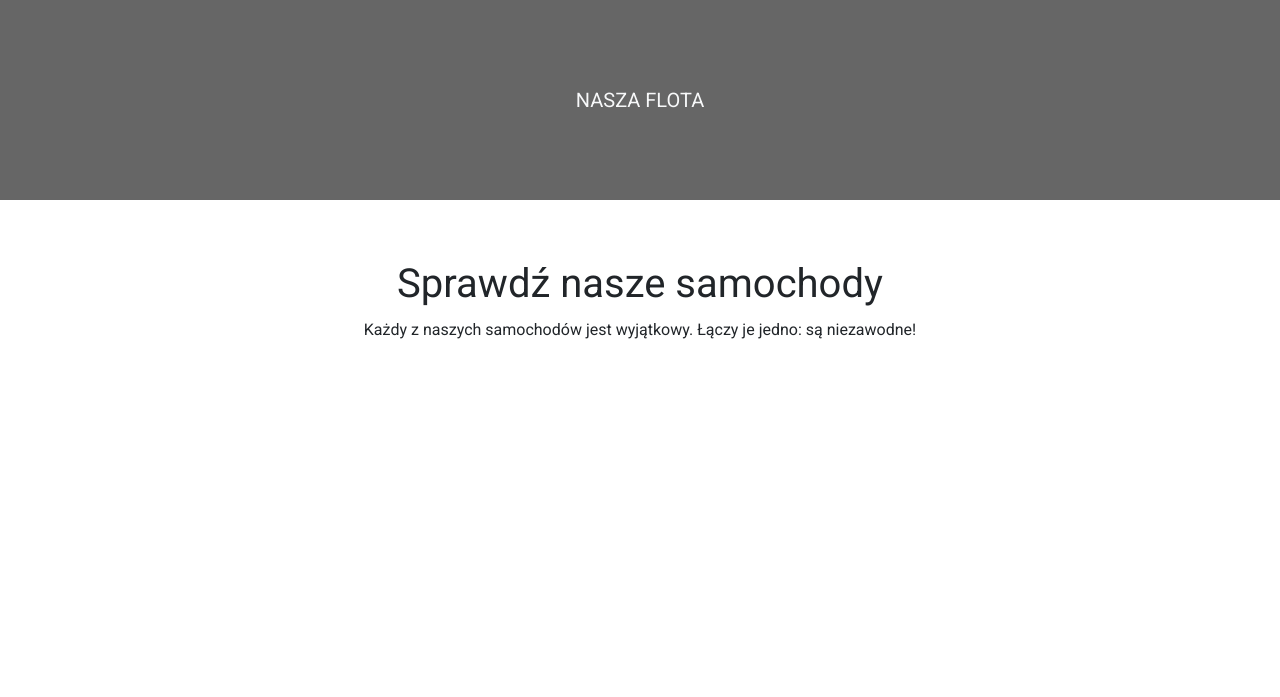
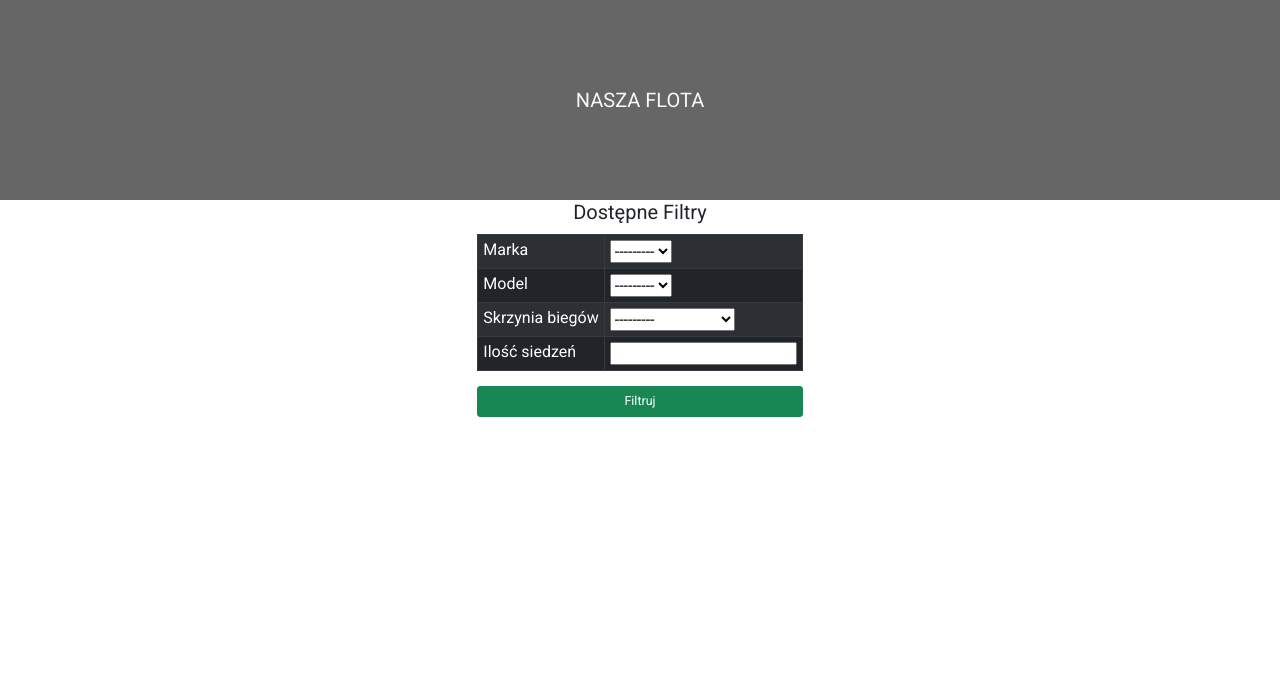
Before and after one commit to RomanH83/CarRentalSite, a Django app: page /carrent/carlist/ in a window 1280 px wide. Shown: the part 80-777 px from the top of the page. Run offline with Django 4.2, Linux system fonts and the light colour scheme; data that the repository does not hold is empty; some libraries are stand-ins or nearby versions.

Commit message:
Add filters to car list view

```diff
--- a/carrent/carrentapp/templates/carrentapp/car_list.html
+++ b/carrent/carrentapp/templates/carrentapp/car_list.html
@@ -2,56 +2,74 @@
 {% load static %}
 {% block section_one %}
 
-<section class="top-hero projects-hero">
+<section class="top-hero projects-hero" xmlns="http://www.w3.org/1999/html">
     <p class="top-hero-text text-light">Nasza flota</p>
     <div class="hero-shadow"></div>
 </section>
 
+<section class="car_view">
+    <section class="car_table">
+        <form method="get" class="d-grid gap-2">
+            <table class="table table-responsive table-bordered table-hover table-striped table-dark ">
+            <h2 style="text-align: center">Dostępne Filtry</h2>
+                <tr>
+                    <td>Marka</td>
+                    <td>{{ filter.form.brand }}</td>
+                </tr>
+                <tr>
+                    <td>Model</td>
+                    <td>{{ filter.form.car_model }}</td>
+                </tr>
+                <tr>
+                    <td>Skrzynia biegów</td>
+                    <td>{{ filter.form.gearbox_type }}</td>
+                </tr>
+                <tr>
+                    <td>Ilość siedzeń</td>
+                    <td>{{ filter.form.number_of_seats }}</td>
+                </tr>
+            </table>
+            <button name="dodaj" class="btn btn-success btn-lg">Filtruj</button>
+        </form>
+    </section>
+</section>
+<div style="height:5vh"></div>
+<section class="container">
+    <div class="row">
 
-<section class="py-5 projects mb-5">
-    <div class="container text-center py-5">
-        <p class="display-3">Sprawdź nasze samochody</p>
-        <p>Każdy z naszych samochodów jest wyjątkowy. Łączy je jedno: są niezawodne!</p>
-    </div>
-</section>
-
-
- <section class="py-5 projects mb-5">
-      <div class="row">
-          {% for car in car_list %}
-
+    {% for obj in filter.qs %}
         <div class="col-md-6 col-lg-4">
             <div class="card mb-3">
-        <a href ="{% url 'car_detail' car.id %}"><img src="{{ car.car_image.url }}"></a>
+                 <img src="{{ obj.car_image.url }}">
                 <div class="card-body">
                 <p class="p-3">
                     <table class="table table-responsive table-bordered table-hover table-striped table-dark">
                         <tr>
                             <td>Marka</td>
-                        <td>{{ car.brand }}</td>
+                            <td>{{ obj.brand }}</td>
                         </tr>
                         <tr>
                             <td>Model</td>
-                        <td>{{ car.car_model }}</td>
+                            <td>{{ obj.car_model }}</td>
                         </tr>
                         <tr>
                             <td>Skrzynia biegów</td>
-                        <td>{{ car.gearbox_type }}</td>
+                            <td>{{ obj.gearbox_type }}</td>
                         </tr>
                         <tr>
                             <td>Liczba miejsc</td>
-                        <td>{{ car.number_of_seats }}</td>
+                            <td>{{ obj.number_of_seats }}</td>
                         </tr>
                     </table>
                 </p>
                     <div class="d-flex align-items-center justify-content-between">
-                <a href="{% url 'car_detail' car.id %}" class="btn btn-outline-dark px-4" role="button">Wypożycz</a>
+                        <a href="{% url 'car_detail' obj.id %}" class="btn btn-outline-dark px-4" role="button">Wypożycz</a>
                     </div>
                 </div>
             </div>
         </div>
+    {% endfor %}
 
-{% endfor %}
-</section>
 <div style="height:50vh"></div>
+
 {% endblock %}
--- a/carrent/carrentapp/urls.py
+++ b/carrent/carrentapp/urls.py
@@ -6,12 +6,12 @@ from django.views.generic import ListView, DetailView, TemplateView
 
 from carrentapp.views import base_test_view, CreateOrderView, FutureOrderView,\
                                 HistoryOrderView, ActualOrderView, PickOrderDate,\
-                                OrderUpdateView, OrderDeleteView, OrderDetailView
+                                OrderUpdateView, OrderDeleteView, OrderDetailView, CarListView
 from carrentapp.models import Car
 
 urlpatterns = [
     path('base-test/', base_test_view, name='zalogowany'),
-    path('carlist/', ListView.as_view(model=Car), name='car_list'),
+    path('carlist/', CarListView.as_view(), name='car_list'),
     path('cardetail/<int:pk>/', DetailView.as_view(model=Car), name="car_detail"),
     path('', TemplateView.as_view(template_name='carrentapp/home_page.html'), name='main'),
     path('contact', TemplateView.as_view(template_name='carrentapp/contact.html'), name='contact'),
--- a/carrent/carrentapp/views.py
+++ b/carrent/carrentapp/views.py
@@ -1,21 +1,47 @@
 import datetime
 from datetime import datetime as dt
 
+import django_filters
+from django_filters.views import FilterView
 from django.contrib.auth.mixins import LoginRequiredMixin
 from django.core.exceptions import ImproperlyConfigured
+from django.forms import modelform_factory
 from django.shortcuts import render, redirect, reverse
 from django.views.generic import CreateView, ListView, FormView, UpdateView, DeleteView, DetailView
-from django.forms import modelform_factory
 
 from carrentapp.forms import OrderDateForm, OrderCreationForm, OrderUpdateForm, OrderUpdateFormBlocked
+from carrentapp.mixins import RestrictOwnerAccessMixin
 from carrentapp.models import BasePrice, Car, Order
 from carrentapp.utilities import calculate_cost
 from carrentapp.validators import order_date_validator, if_entries_collide_error
-from carrentapp.mixins import RestrictOwnerAccessMixin
 
 
 def base_test_view(request):
     return render(request, 'carrentapp/base.html')
+
+class CarFilter(django_filters.FilterSet):
+
+    class Meta:
+        model = Car
+        fields = ['brand', 'car_model', 'gearbox_type', 'number_of_seats']
+
+
+class CarListView(FilterView):
+    model = Car
+    template_name = 'carrentapp/car_list.html'
+    filterset_class = CarFilter
+
+
+# class CarListView(ListView):
+#
+#     model = Car
+#
+#     def get_context_data(self, **kwargs):
+#         fltr = CarFilter(self.request.GET, queryset=Car.objects.all())
+#         fltr_dict = {'filter': fltr}
+#         kwargs.setdefault('view', self)
+#         kwargs.update(fltr_dict)
+#         return kwargs
 
 
 class PickOrderDate(LoginRequiredMixin, FormView):
--- a/requirements.txt
+++ b/requirements.txt
@@ -1,3 +1,4 @@
 Django==4.0.4
 python-dotenv==0.20.0
 Pillow==9.1.0
+django-filter==21.1
```
Lines whose indentation alone changed are shown as unchanged.
